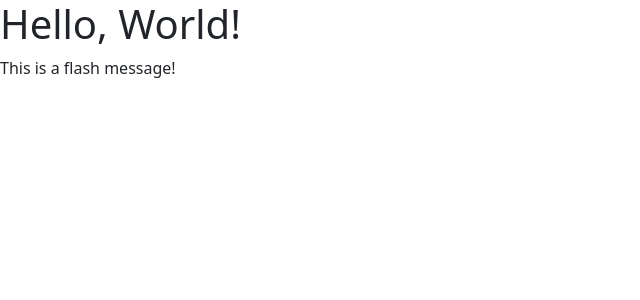
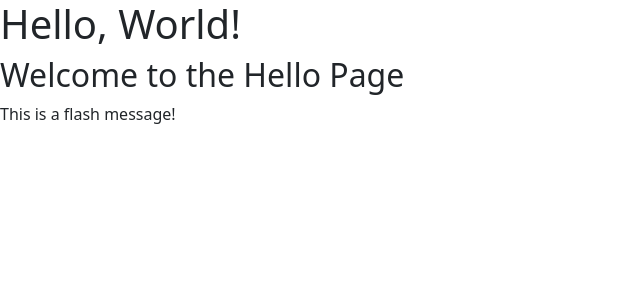
Before and after one commit to Victor3790/hello-world-python, a Flask app: page /hello in a window 1280 px wide. Shown: the top 300 px of the page, without its empty margins (0-640 px from the left). Run offline with Flask 3, Linux system fonts and the light colour scheme.

Commit message:
Subtitle variable added.

```diff
--- a/app.py
+++ b/app.py
@@ -10,7 +10,7 @@ def home():
 @app.route("/hello")
 def hello():
     flash("This is a flash message!")
-    return render_template("hello.html")
+    return render_template("hello.html", subtitle="Welcome to the Hello Page")
 
 @app.route("/login")
 def login():
--- a/templates/hello.html
+++ b/templates/hello.html
@@ -8,6 +8,7 @@
 </head>
 <body>
     <h1>Hello, World!</h1>
+    <h2>{{ subtitle}}</h2>
     {% for message in get_flashed_messages() %}
         <p>{{ message }}</p>
     {% endfor %}
```
